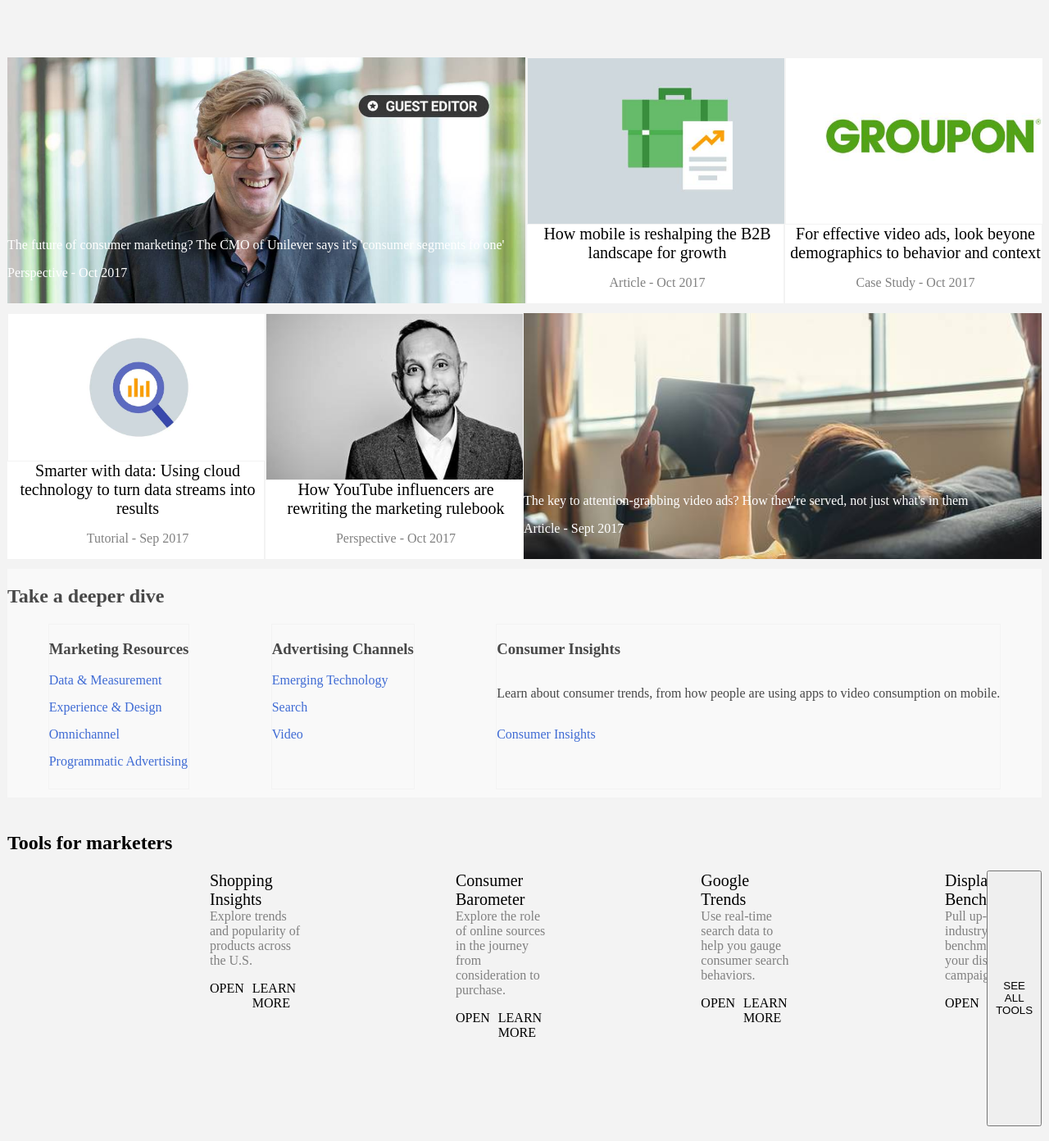
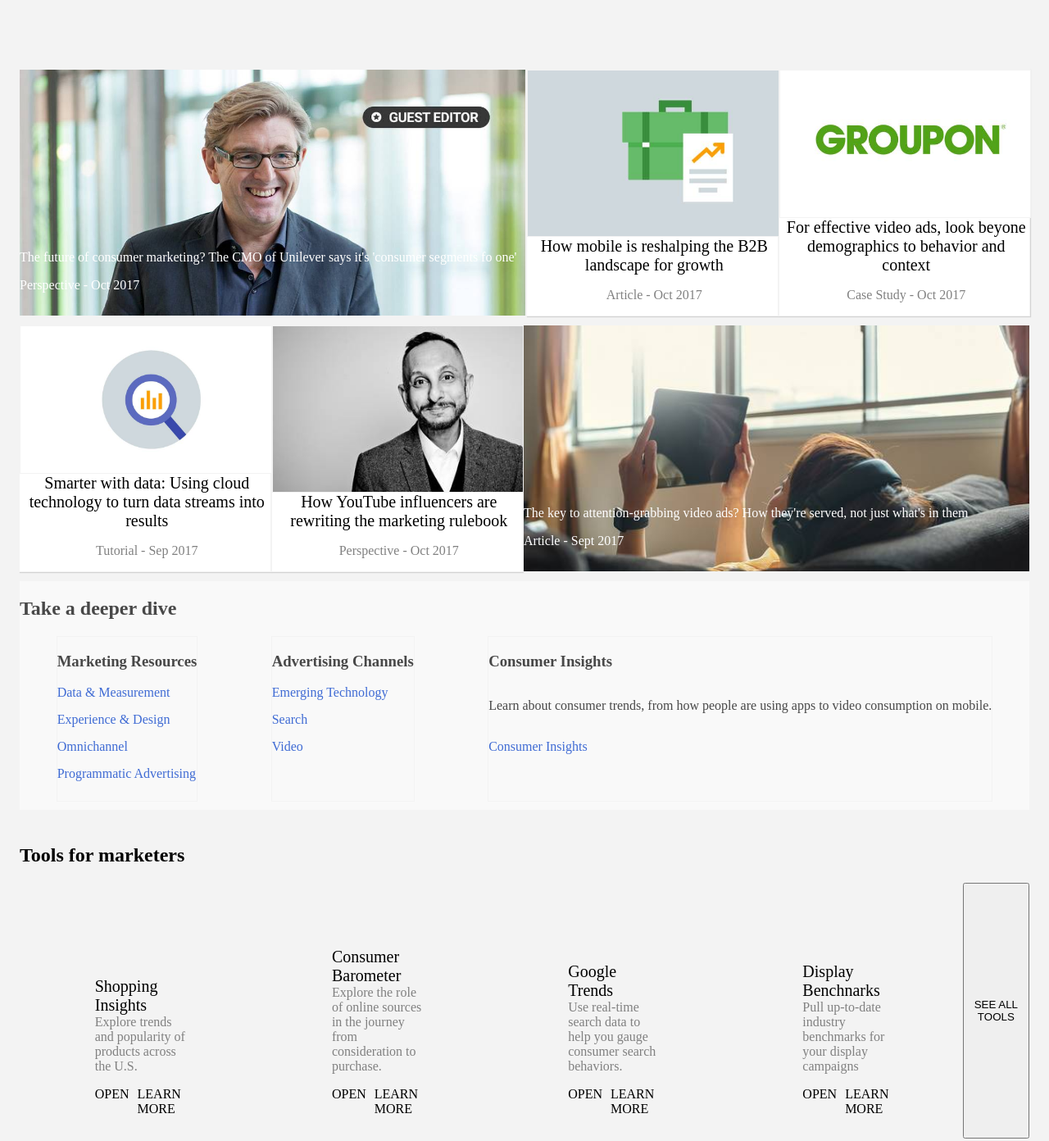
Before and after one commit to Chris-turina/think-with-google, a plain HTML site: page index.html in a window 1280 px wide. Shown: the part 199-1591 px from the top of the page at 82% size. Drawn offline with Linux system fonts and the light colour scheme.

Commit message:
add styling

```diff
--- a/css/styles.css
+++ b/css/styles.css
@@ -17,6 +17,7 @@ body {
 
 .container {
   height: 100vh;
+  padding: 15px;
 }
 
 .heading {
@@ -95,6 +96,7 @@ body {
   height: 100px;
   margin-bottom: 10px;
   background-color: #fff;
+  box-shadow: 1px 1px 1px lightgrey;
 }
 
 .content-img {
@@ -270,6 +272,8 @@ body {
     width: 10vw;
     height:300px;
     flex-grow: 2;
+    margin: 3px;
+
   }
 
   .content-img {
@@ -372,6 +376,7 @@ body {
   .content-2 {
     width: 20%;
     height: 300px;
+    flex-direction: column;
   }
 
   .footer-title {
```
Also changed, not shown: index.html (+4 -0 lines).
